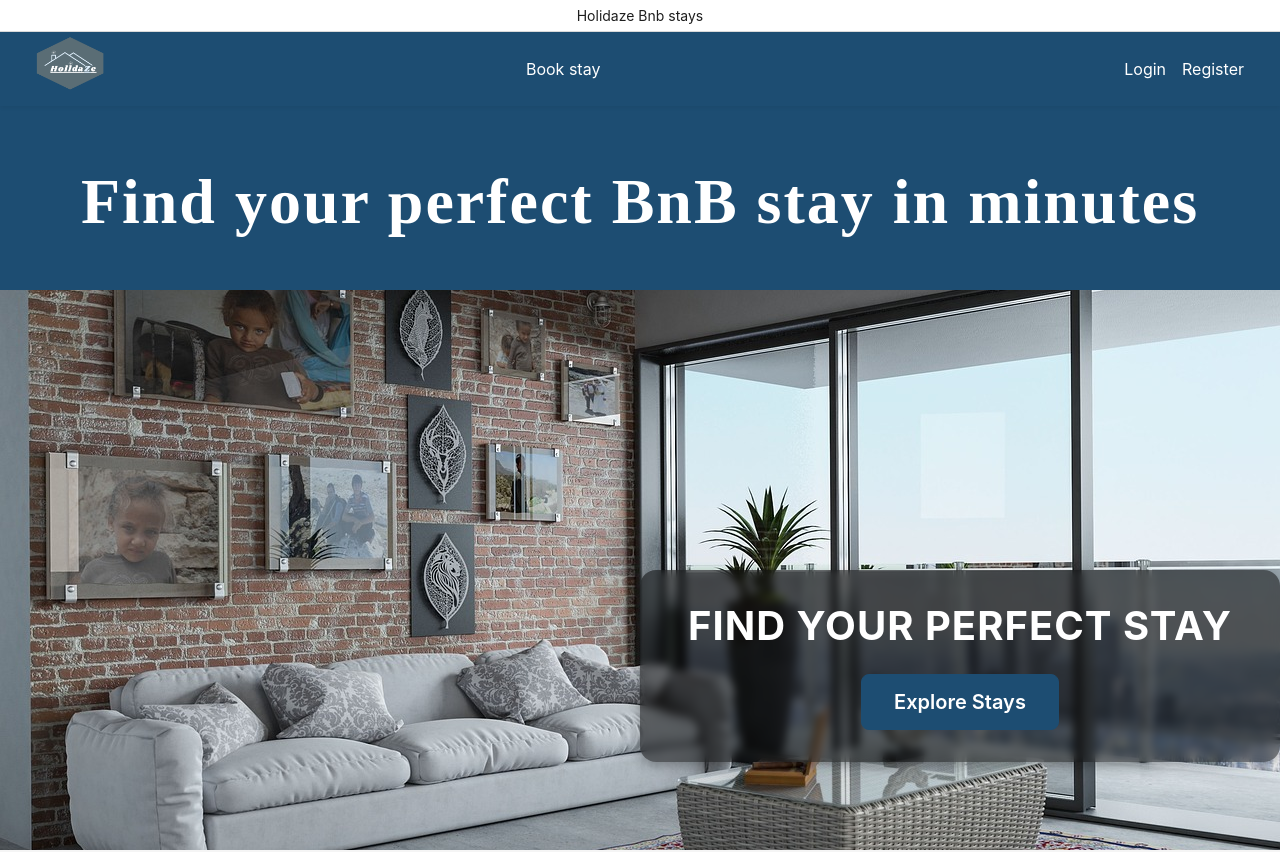
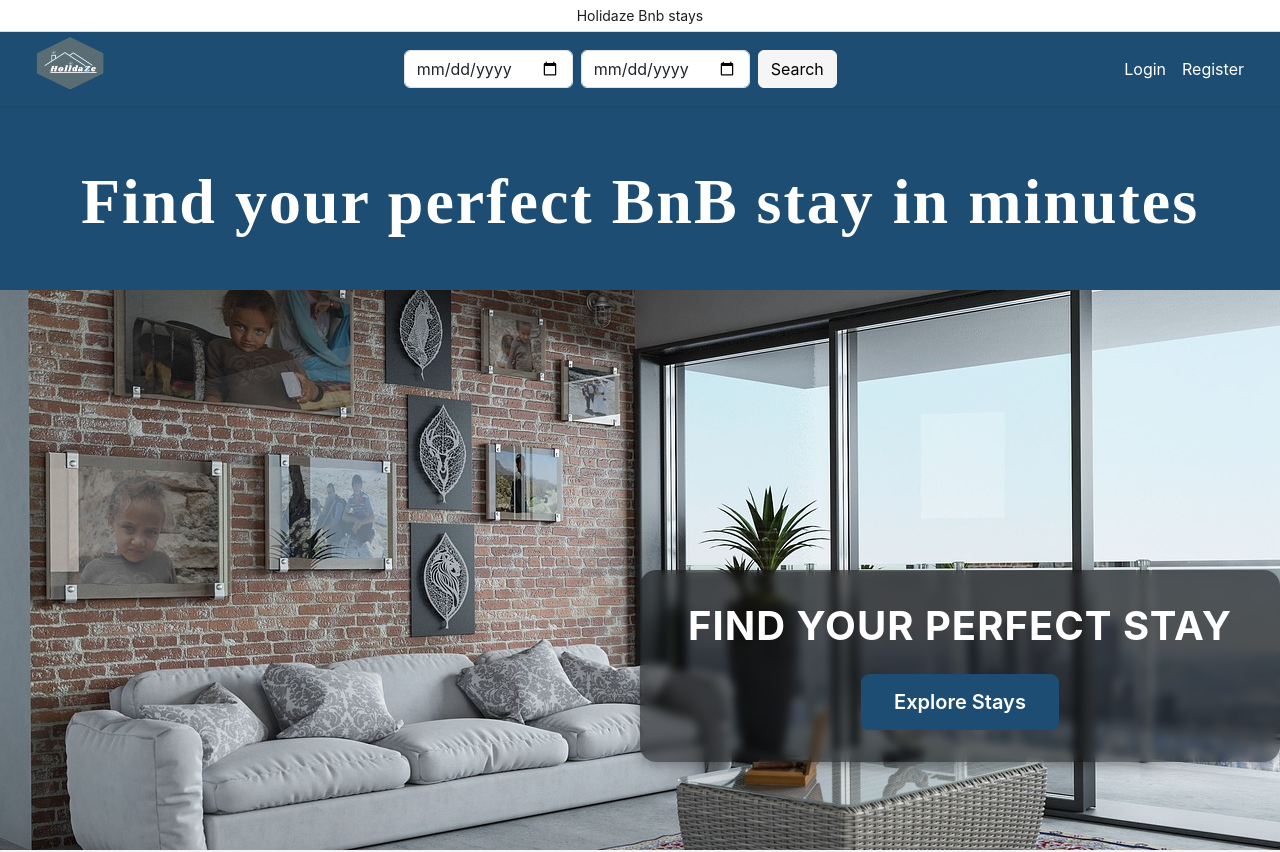
Before and after one commit to fantadiallo/HolidazeSemesterproject, a React (Vite) app: page / in a window 1280 px wide. Shown: the top 852 px of the page. Built offline with nearby package versions, Linux system fonts and the light colour scheme; no server answers.

Commit message:
Update: Applied multiple UI enhancements, form features, and styling adjustments across pages

```diff
--- a/package.json
+++ b/package.json
@@ -7,6 +7,8 @@
     "dev": "vite",
     "build": "vite build",
     "lint": "eslint .",
+    "test": "vitest",
+    "test:ui": "cypress open",
     "preview": "vite preview"
   },
   "dependencies": {
@@ -25,6 +27,7 @@
     "@types/react": "^19.0.10",
     "@types/react-dom": "^19.0.4",
     "@vitejs/plugin-react-swc": "^3.8.0",
+    "cypress": "^14.4.0",
     "eslint": "^9.22.0",
     "eslint-plugin-react-hooks": "^5.2.0",
     "eslint-plugin-react-refresh": "^0.4.19",
--- a/src/components/Header/Header.jsx
+++ b/src/components/Header/Header.jsx
@@ -1,23 +1,28 @@
-import { NavLink } from "react-router-dom";
+import { NavLink, useNavigate } from "react-router-dom";
 import { getUser, logout } from "../../utils/storage";
 import styles from "./Header.module.scss";
+import { useState } from "react";
 
-/**
- * Header Component
- * Renders the site header with navigation links, logo, and user menu.
- * Displays different navigation options based on user authentication and role.
- * @returns {JSX.Element} The rendered Header component.
- */
 export default function Header() {
   const user = getUser();
   const isVenueManager = user?.venueManager;
+  const navigate = useNavigate();
 
-  /**
-   * Handles user logout and redirects to the home page.
-   */
+  const [checkIn, setCheckIn] = useState("");
+  const [checkOut, setCheckOut] = useState("");
+
   function handleLogout() {
     logout();
     window.location.href = "/";
+  }
+
+  function handleSearch(e) {
+    e.preventDefault();
+    if (checkIn && checkOut) {
+      navigate(`/search?checkIn=${checkIn}&checkOut=${checkOut}`);
+    } else {
+      alert("Please select both check-in and check-out dates.");
+    }
   }
 
   return (
@@ -31,7 +36,6 @@ export default function Header() {
           <NavLink to="/" className="navbar-brand d-flex align-items-center">
             <span className={styles.logoContainer}>
               <img src="/HolidazeLogo.png" alt="logo" className={styles.logo} />
-
             </span>
           </NavLink>
 
@@ -45,19 +49,28 @@ export default function Header() {
           </button>
 
           <div className="collapse navbar-collapse" id="mainNavbar">
-            <ul className="navbar-nav mx-auto">
-              <li className="nav-item">
-                <NavLink
-                  to="/"
-                  className={({ isActive }) =>
-                    `nav-link text-white${isActive ? ' active' : ''}`
-                  }
-                >
-                  Book stay
-                </NavLink>
-              </li>
-            </ul>
+            {/* Search Form */}
+            <form className="d-flex mx-auto gap-2" onSubmit={handleSearch}>
+              <input
+                type="date"
+                className="form-control"
+                value={checkIn}
+                onChange={(e) => setCheckIn(e.target.value)}
+                placeholder="Check in"
+                required
+              />
+              <input
+                type="date"
+                className="form-control"
+                value={checkOut}
+                onChange={(e) => setCheckOut(e.target.value)}
+                placeholder="Check out"
+                required
+              />
+              <button type="submit" className="btn btn-light">Search</button>
+            </form>
 
+            {/* User Menu */}
             <ul className="navbar-nav ms-auto">
               {user ? (
                 <li className="nav-item dropdown">
```
Also changed, not shown: 1 other file (tests, documents, lock files or other folders).
